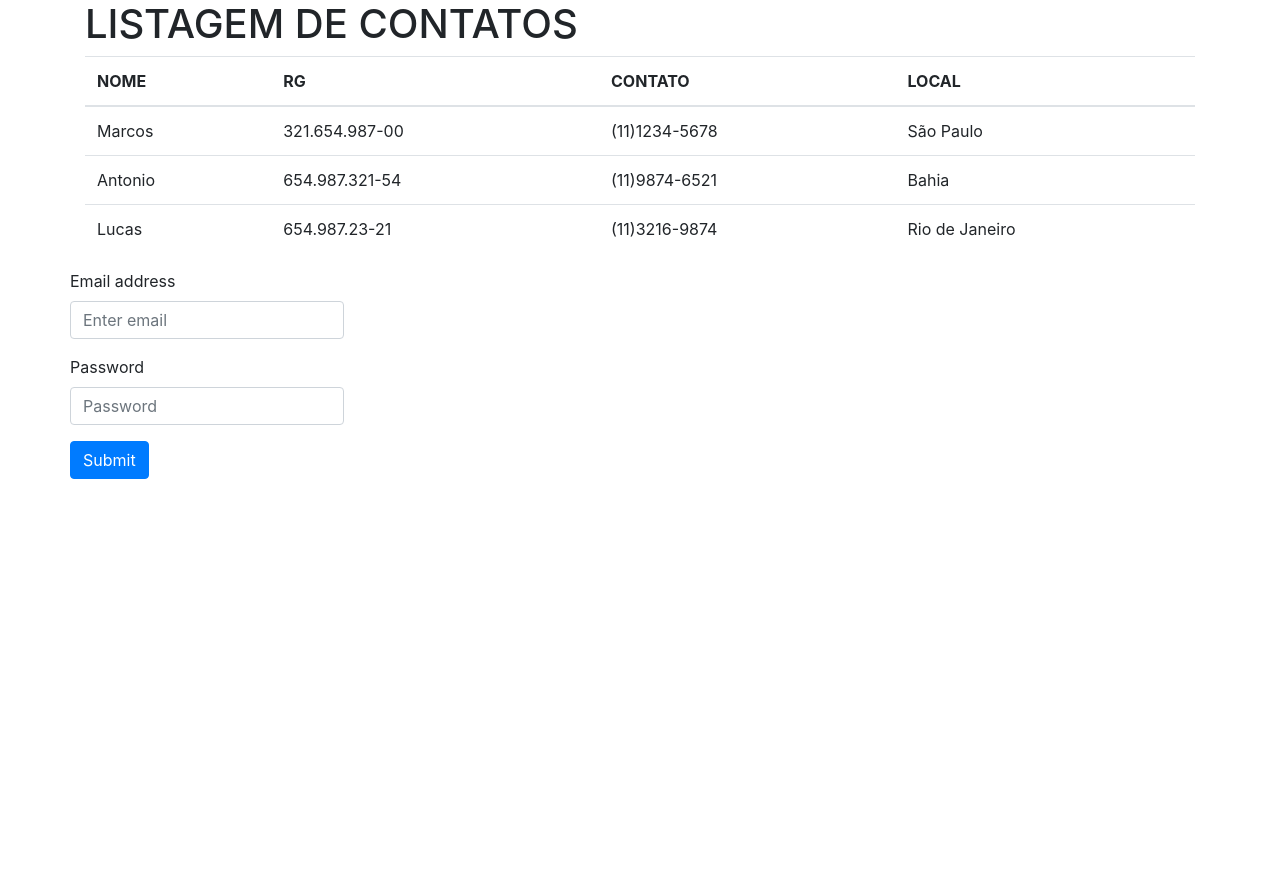
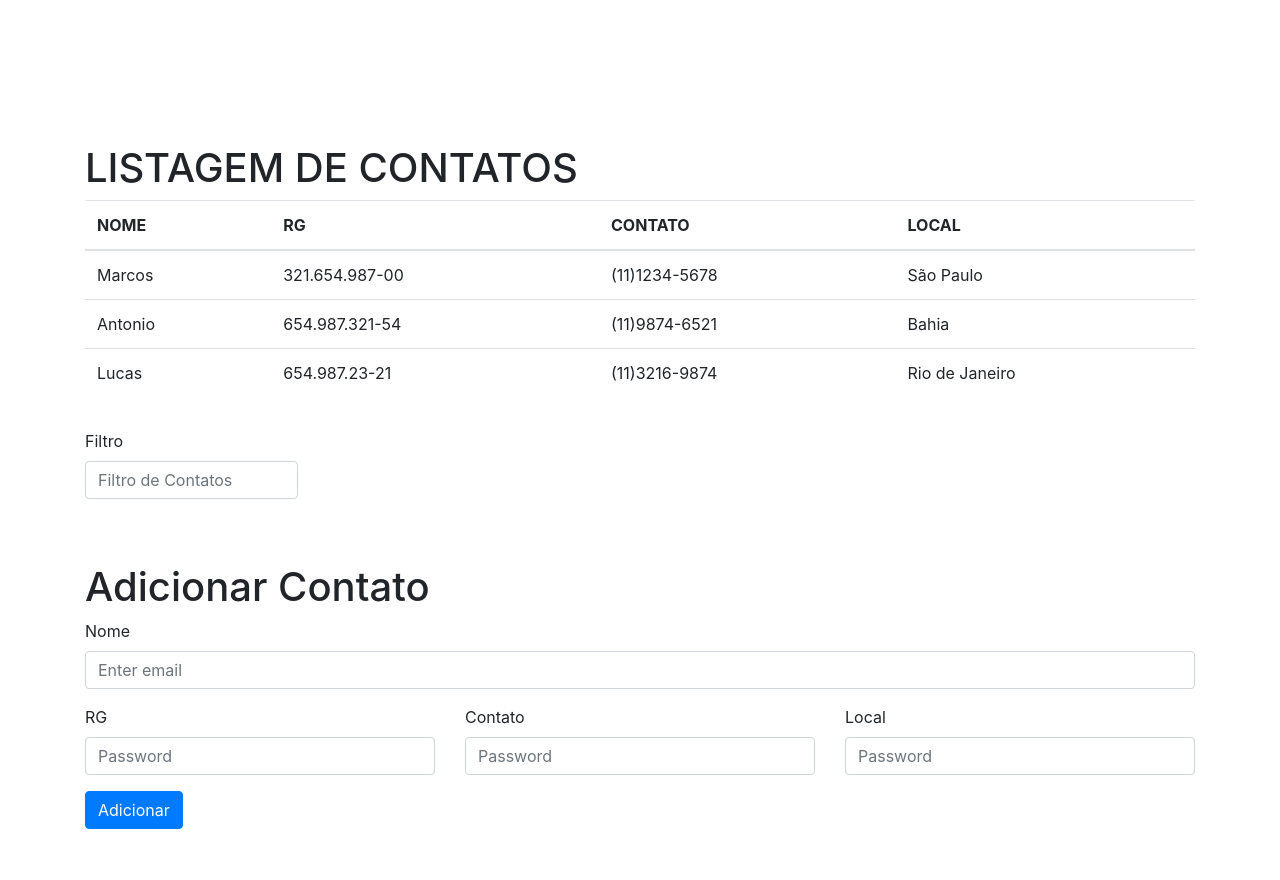
Before and after one commit to johnteruya/Alura-Javascript, a website: page index.html in a window 1280 px wide. Before the commit the page ends 800 px from the top, so only its background shows below. Drawn offline with Linux system fonts and the light colour scheme.

Commit message:
finalizando tela padrão

```diff
--- a/index.html
+++ b/index.html
@@ -8,9 +8,9 @@
 		<link rel="stylesheet" href="vendor/bootstrap/css/bootstrap.min.css">
 	</head>
 	<body>
-		<section>
-			<div class="container">
-				<div class="row">
+		<section class="py-5">
+			<div class="container py-5">
+				<div class="row py-5">
 					<div class="col-md-12">
 						<h1>LISTAGEM DE CONTATOS</h1>
 					</div>
@@ -50,18 +50,47 @@
 						</table>
 					</div>
 
+					<!-- CAMPO DE BUSCA CONTATO -->
+					<div class="col-md-12 py-3" style="max-width: 100%; padding-right: 80%">
+						<label for="exampleInputEmail1">Filtro</label>
+						<input type="text" class="form-control" id="exampleInputEmail1" aria-describedby="emailHelp" placeholder="Filtro de Contatos">
+					</div>
+
 					<!-- CAMPO DE ADIÇÃO DE CONTATOS -->
+					<div class="col-md-12 py-5">
+						<h1>Adicionar Contato</h1>
 						<form>
 							<div class="form-group">
-							<label for="exampleInputEmail1">Email address</label>
-							<input type="email" class="form-control" id="exampleInputEmail1" aria-describedby="emailHelp" placeholder="Enter email">
+								<label for="exampleInputEmail1">Nome</label>
+								<input type="text" class="form-control" id="exampleInputEmail1" aria-describedby="emailHelp" placeholder="Enter email">
 							</div>
+
+							<div class="row">
+								<div class="col-md-4">
 									<div class="form-group">
-							<label for="exampleInputPassword1">Password</label>
-							<input type="password" class="form-control" id="exampleInputPassword1" placeholder="Password">
+										<label for="exampleInputPassword1">RG</label>
+										<input type="text" class="form-control" id="exampleInputPassword1" placeholder="Password">
 									</div>
-						<button type="submit" class="btn btn-primary">Submit</button>
+								</div>
+
+								<div class="col-md-4">
+									<div class="form-group">
+										<label for="exampleInputPassword1">Contato</label>
+										<input type="text" class="form-control" id="exampleInputPassword1" placeholder="Password">
+									</div>
+								</div>
+
+								<div class="col-md-4">
+									<div class="form-group">
+										<label for="exampleInputPassword1">Local</label>
+										<input type="text" class="form-control" id="exampleInputPassword1" placeholder="Password">
+									</div>
+								</div>
+							</div>
+
+							<button type="submit" class="btn btn-primary">Adicionar</button>
 						</form>
+					</div>
 				</div>
 			</div>
 		</section>
```
Also changed, not shown: index2.html (+0 -4 lines). Lines whose indentation alone changed are shown as unchanged.
